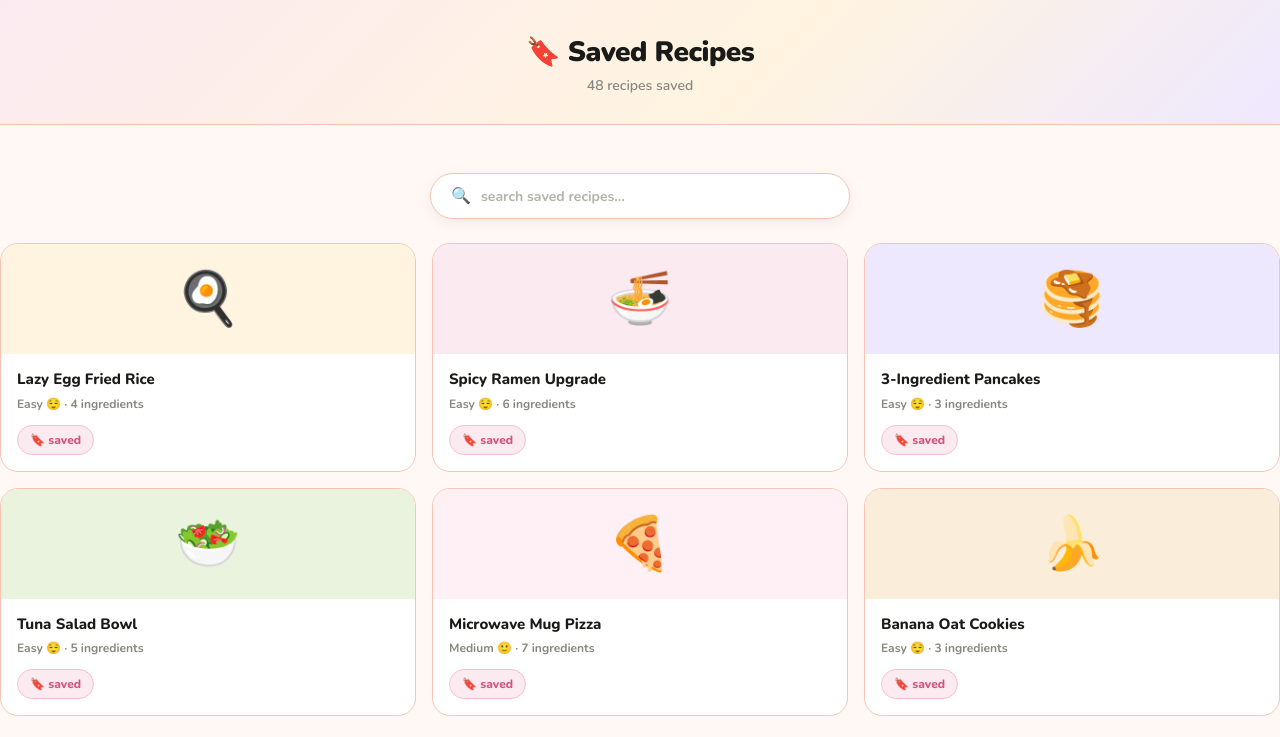
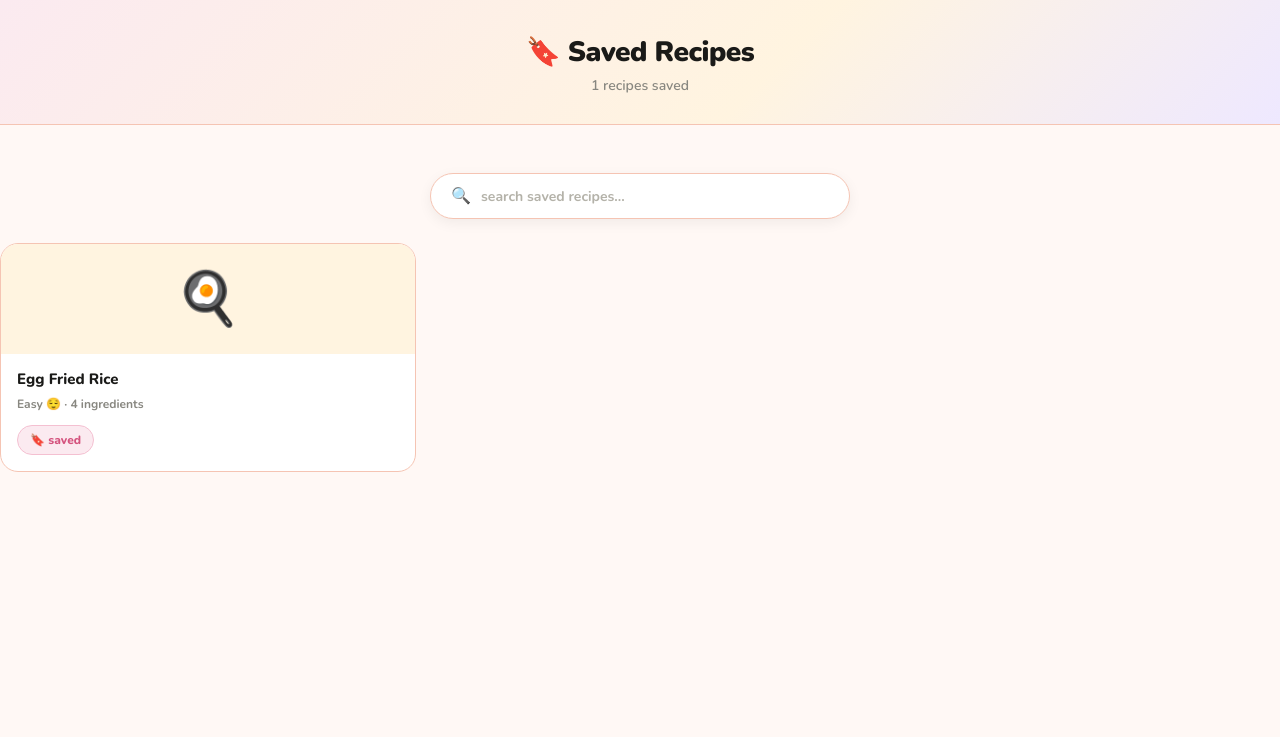
Before and after one commit to xAmyyang/cits5505, a Flask app: page /saved in a window 1280 px wide. Shown: the part 63-800 px from the top of the page. Run offline with Flask 3, Linux system fonts and the light colour scheme; the visitor is signed in with stand-in values (Sample User, id 1); tables that the repository leaves empty hold one stand-in row (values such as "Sample post").

Commit message:
Implement saved recipes backend flow

```diff
--- a/app.py
+++ b/app.py
@@ -1,4 +1,5 @@
 import json
+import os
 import re
 from pathlib import Path
 
@@ -11,8 +12,12 @@ from db import init_app as init_db_app
 app = Flask(__name__)
 DATA_FILE = Path(__file__).parent / "data" / "recipes.json"
 app.config["SECRET_KEY"] = "dev"
-app.config["DATABASE"] = Path(app.instance_path) / "survivechef.db"
-Path(app.instance_path).mkdir(parents=True, exist_ok=True)
+database_override = os.environ.get("SURVIVECHEF_DATABASE")
+if database_override:
+    app.config["DATABASE"] = Path(database_override)
+else:
+    app.config["DATABASE"] = Path(app.instance_path) / "survivechef.db"
+    Path(app.instance_path).mkdir(parents=True, exist_ok=True)
 init_db_app(app)
 
 
@@ -52,6 +57,37 @@ def categorize_recipes(selected_ingredients):
             one_away_matches.append(recipe_with_gap)
 
     return exact_matches, one_away_matches
+
+
+def get_saved_recipe_ids(user_id):
+    db = get_db()
+    rows = db.execute(
+        "SELECT recipe_id FROM saved_recipes WHERE user_id = ? ORDER BY created_at DESC",
+        (user_id,),
+    ).fetchall()
+    return {row["recipe_id"] for row in rows}
+
+
+def get_saved_recipes_for_user(user_id):
+    saved_ids = []
+    db = get_db()
+    rows = db.execute(
+        "SELECT recipe_id FROM saved_recipes WHERE user_id = ? ORDER BY created_at DESC",
+        (user_id,),
+    ).fetchall()
+    saved_ids = [row["recipe_id"] for row in rows]
+
+    recipes_by_id = {recipe["id"]: recipe for recipe in load_recipes()}
+    return [recipes_by_id[recipe_id] for recipe_id in saved_ids if recipe_id in recipes_by_id]
+
+
+def annotate_saved_status(recipes, saved_ids):
+    annotated = []
+    for recipe in recipes:
+        recipe_copy = dict(recipe)
+        recipe_copy["is_saved"] = recipe["id"] in saved_ids
+        annotated.append(recipe_copy)
+    return annotated
 
 
 def validate_email(email):
@@ -197,12 +233,13 @@ def recipe_results():
         request.args.get("ingredients", "").split(",")
     )
     exact_matches, one_away_matches = categorize_recipes(selected_ingredients)
+    saved_ids = get_saved_recipe_ids(session["user_id"]) if session.get("user_id") else set()
 
     return render_template(
         "recipe-results.html",
         selected_ingredients=selected_ingredients,
-        exact_matches=exact_matches,
-        one_away_matches=one_away_matches,
+        exact_matches=annotate_saved_status(exact_matches, saved_ids),
+        one_away_matches=annotate_saved_status(one_away_matches, saved_ids),
     )
 
 
@@ -217,7 +254,9 @@ def saved_recipes():
     redirect_response = require_login()
     if redirect_response is not None:
         return redirect_response
-    return render_template("SavedRecipe.html")
+
+    recipes = get_saved_recipes_for_user(session["user_id"])
+    return render_template("SavedRecipe.html", saved_recipes=recipes)
 
 
 @app.route("/profile")
@@ -248,7 +287,49 @@ def recipe_detail(recipe_id=None):
         if recipe is None:
             abort(404)
 
-    return render_template("recipe-detail.html", recipe=recipe)
+    saved_ids = get_saved_recipe_ids(session["user_id"]) if session.get("user_id") else set()
+    recipe_data = dict(recipe)
+    recipe_data["is_saved"] = recipe["id"] in saved_ids
+
+    return render_template("recipe-detail.html", recipe=recipe_data)
+
+
+@app.route("/save/<int:recipe_id>", methods=("POST",))
+def save_recipe(recipe_id):
+    redirect_response = require_login()
+    if redirect_response is not None:
+        return redirect_response
+
+    if get_recipe(recipe_id) is None:
+        abort(404)
+
+    db = get_db()
+    db.execute(
+        """
+        INSERT OR IGNORE INTO saved_recipes (user_id, recipe_id)
+        VALUES (?, ?)
+        """,
+        (session["user_id"], recipe_id),
+    )
+    db.commit()
+
+    return redirect(request.form.get("next") or url_for("saved_recipes"))
+
+
+@app.route("/unsave/<int:recipe_id>", methods=("POST",))
+def unsave_recipe(recipe_id):
+    redirect_response = require_login()
+    if redirect_response is not None:
+        return redirect_response
+
+    db = get_db()
+    db.execute(
+        "DELETE FROM saved_recipes WHERE user_id = ? AND recipe_id = ?",
+        (session["user_id"], recipe_id),
+    )
+    db.commit()
+
+    return redirect(request.form.get("next") or url_for("saved_recipes"))
 
 
 if __name__ == "__main__":
--- a/schema.sql
+++ b/schema.sql
@@ -5,3 +5,11 @@ CREATE TABLE IF NOT EXISTS users (
     password_hash TEXT NOT NULL,
     created_at TIMESTAMP NOT NULL DEFAULT CURRENT_TIMESTAMP
 );
+
+CREATE TABLE IF NOT EXISTS saved_recipes (
+    user_id INTEGER NOT NULL,
+    recipe_id INTEGER NOT NULL,
+    created_at TIMESTAMP NOT NULL DEFAULT CURRENT_TIMESTAMP,
+    PRIMARY KEY (user_id, recipe_id),
+    FOREIGN KEY (user_id) REFERENCES users (id) ON DELETE CASCADE
+);
--- a/templates/SavedRecipe.html
+++ b/templates/SavedRecipe.html
@@ -28,7 +28,7 @@
 <!-- Page Header -->
  <div class="page-header sc-fade-up">
   <h1>🔖 Saved Recipes</h1>
-  <p>48 recipes saved</p>
+  <p>{{ saved_recipes|length }} recipes saved</p>
 </div>
 <!-- Main Content -->
  <div class="container py-4" style="max-width: 900px;"></div>
@@ -42,79 +42,30 @@
 
     <!-- Recipe Cards -->
      <div class="row g-3" id="recipeGrid">
-
-    <div class="col-6 col-md-4 sc-fade-up-1" data-title="lazy egg fried rice">
-      <a href="{{ url_for('recipe_detail') }}" class="recipe-card">
-        <div class="recipe-card-thumb" style="background:#FFF4E0;">🍳</div>
+    {% set card_colors = ['#FFF4E0', '#FBEAF0', '#EEE8FF', '#EAF3DE', '#FFF0F5', '#FAEEDA'] %}
+    {% set card_icons = ['🍳', '🍜', '🥞', '🥗', '🍕', '🍌'] %}
+    {% for recipe in saved_recipes %}
+    <div class="col-6 col-md-4 sc-fade-up-1" data-title="{{ recipe.name }}">
+      <a href="{{ url_for('recipe_detail', recipe_id=recipe.id) }}" class="recipe-card">
+        <div class="recipe-card-thumb" style="background:{{ card_colors[loop.index0 % card_colors|length] }};">{{ card_icons[loop.index0 % card_icons|length] }}</div>
         <div class="recipe-card-body">
-          <div class="recipe-card-title">Lazy Egg Fried Rice</div>
-          <div class="recipe-card-meta">Easy 😌 · 4 ingredients</div>
-          <button class="unsave-btn" onclick="event.preventDefault()">🔖 saved</button>
+          <div class="recipe-card-title">{{ recipe.name | title }}</div>
+          <div class="recipe-card-meta">{{ recipe.difficulty | title }} 😌 · {{ recipe.ingredients|length }} ingredients</div>
+          <form method="post" action="{{ url_for('unsave_recipe', recipe_id=recipe.id) }}" onsubmit="event.stopPropagation();" onclick="event.stopPropagation()">
+            <input type="hidden" name="next" value="{{ url_for('saved_recipes') }}">
+            <button class="unsave-btn" type="submit">🔖 saved</button>
+          </form>
         </div>
       </a>
     </div>
-
-    <div class="col-6 col-md-4 sc-fade-up-2" data-title="spicy ramen upgrade">
-      <a href="{{ url_for('recipe_detail') }}" class="recipe-card">
-        <div class="recipe-card-thumb" style="background:#FBEAF0;">🍜</div>
-        <div class="recipe-card-body">
-          <div class="recipe-card-title">Spicy Ramen Upgrade</div>
-          <div class="recipe-card-meta">Easy 😌 · 6 ingredients</div>
-          <button class="unsave-btn" onclick="event.preventDefault()">🔖 saved</button>
-        </div>
-      </a>
-    </div>
-
-    <div class="col-6 col-md-4 sc-fade-up-3" data-title="3-ingredient pancakes">
-      <a href="{{ url_for('recipe_detail') }}" class="recipe-card">
-        <div class="recipe-card-thumb" style="background:#EEE8FF;">🥞</div>
-        <div class="recipe-card-body">
-          <div class="recipe-card-title">3-Ingredient Pancakes</div>
-          <div class="recipe-card-meta">Easy 😌 · 3 ingredients</div>
-          <button class="unsave-btn" onclick="event.preventDefault()">🔖 saved</button>
-        </div>
-      </a>
-    </div>
-
-    <div class="col-6 col-md-4 sc-fade-up-1" data-title="tuna salad bowl">
-      <a href="{{ url_for('recipe_detail') }}" class="recipe-card">
-        <div class="recipe-card-thumb" style="background:#EAF3DE;">🥗</div>
-        <div class="recipe-card-body">
-          <div class="recipe-card-title">Tuna Salad Bowl</div>
-          <div class="recipe-card-meta">Easy 😌 · 5 ingredients</div>
-          <button class="unsave-btn" onclick="event.preventDefault()">🔖 saved</button>
-        </div>
-      </a>
-    </div>
-
-    <div class="col-6 col-md-4 sc-fade-up-2" data-title="microwave mug pizza">
-      <a href="{{ url_for('recipe_detail') }}" class="recipe-card">
-        <div class="recipe-card-thumb" style="background:#FFF0F5;">🍕</div>
-        <div class="recipe-card-body">
-          <div class="recipe-card-title">Microwave Mug Pizza</div>
-          <div class="recipe-card-meta">Medium 🙂 · 7 ingredients</div>
-          <button class="unsave-btn" onclick="event.preventDefault()">🔖 saved</button>
-        </div>
-      </a>
-    </div>
-
-    <div class="col-6 col-md-4 sc-fade-up-3" data-title="banana oat cookies">
-      <a href="{{ url_for('recipe_detail') }}" class="recipe-card">
-        <div class="recipe-card-thumb" style="background:#FAEEDA;">🍌</div>
-        <div class="recipe-card-body">
-          <div class="recipe-card-title">Banana Oat Cookies</div>
-          <div class="recipe-card-meta">Easy 😌 · 3 ingredients</div>
-          <button class="unsave-btn" onclick="event.preventDefault()">🔖 saved</button>
-        </div>
-      </a>
-    </div>
+    {% endfor %}
 
     </div>
     <!-- Empty state (hidden by default) -->
-     <div class="empty-state d-none" id="emptyState">
+     <div class="empty-state {% if saved_recipes %}d-none{% endif %}" id="emptyState">
     <span class="icon">🔍</span>
-    <h4>No recipes found</h4>
-    <p>Try searching something else!</p>
+    <h4>No saved recipes yet</h4>
+    <p>Save a recipe from the detail or results page and it will show up here.</p>
   </div>
 
 </div>
```
Also changed, not shown: static/css/recipe-results.css (+21 -0 lines), templates/recipe-detail.html (+10 -1 lines), templates/recipe-results.html (+22 -2 lines), README.md.
